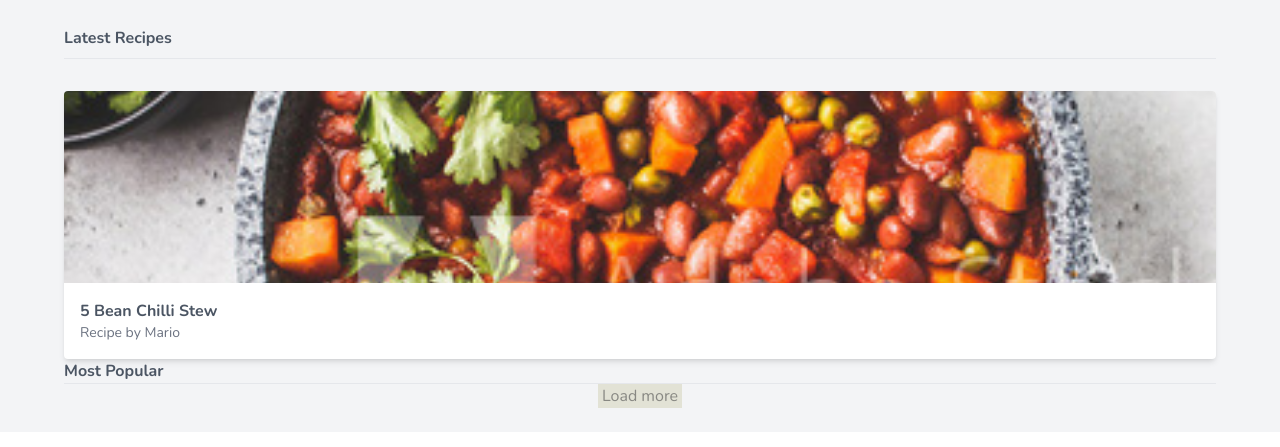
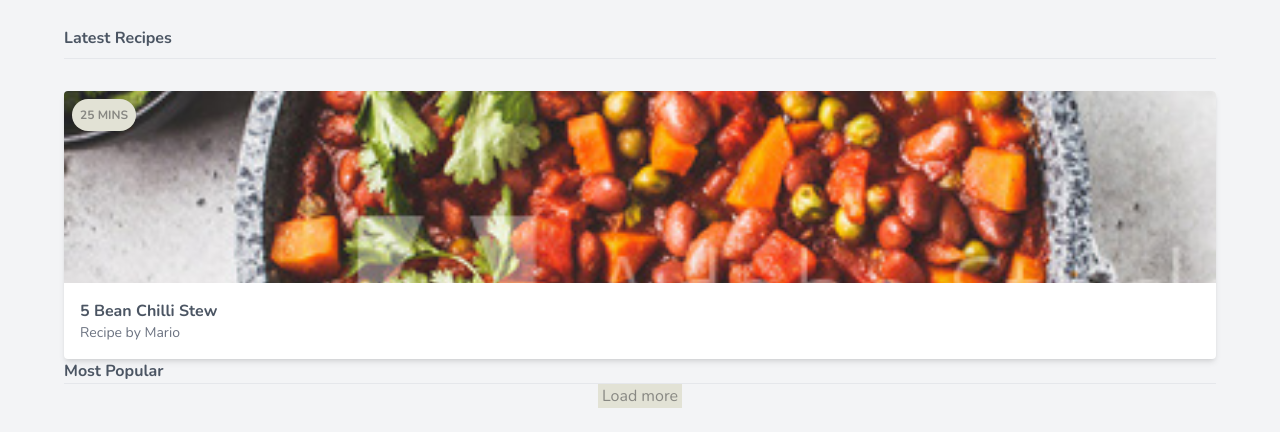
Before and after one commit to mfdorst/learn-tailwindcss, a plain HTML site: page public/index.html in a window 1280 px wide. Shown: the part 291-738 px from the top of the page. Drawn offline with nearby package versions, Linux system fonts and the light colour scheme.

Commit message:
Add time badge to card

```diff
--- a/public/index.html
+++ b/public/index.html
@@ -57,11 +57,15 @@
         <h4 class="font-bold mt-12 pb-2 border-b border-gray-200">Latest Recipes</h4>
         <div class="mt-8">
           <!-- cards go here -->
-          <div class="bg-white rounded overflow-hidden shadow-md">
+          <div class="bg-white rounded overflow-hidden shadow-md relative">
             <img src="img/stew.jpg" alt="" class="w-full h-32 sm:h-48 object-cover">
             <div class="m-4">
               <span class="font-bold">5 Bean Chilli Stew</span>
               <span class="block text-gray-500 text-sm">Recipe by Mario</span>
+            </div>
+            <div class="bg-secondary-100 text-secondary-200 text-xs uppercase font-bold
+              rounded-full p-2 absolute top-0 ml-2 mt-2">
+              <span>25 mins</span>
             </div>
           </div>
 
```
Also changed, not shown: public/styles.css.
